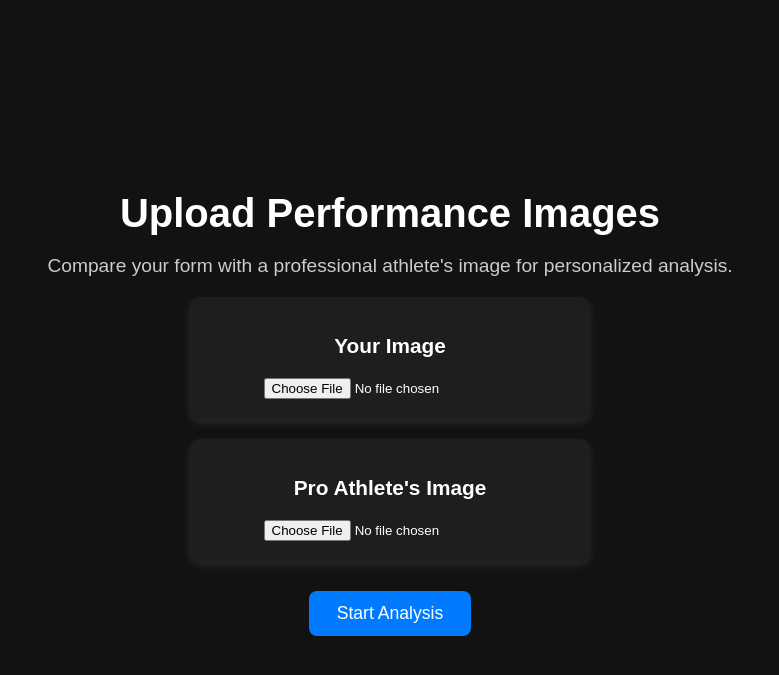
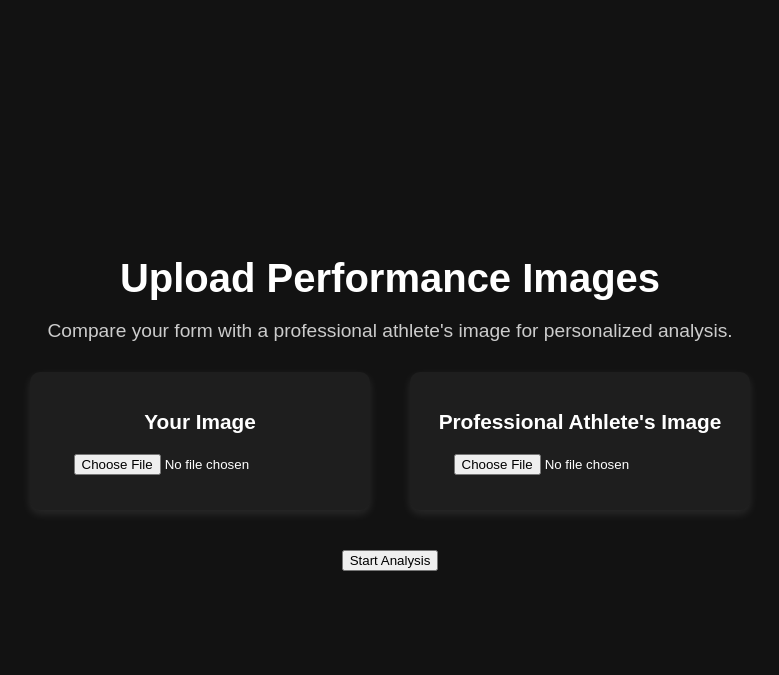
Before and after one commit to MoveMatch17356/MoveMatch, a Django app: page / in a window 1280 px wide. Shown: the top 675 px of the page, without its empty margins (250-1029 px from the left). Run offline with Django 5.2, Linux system fonts and the light colour scheme.

Commit message:
Updated css for a horizontal image uploading where users can upload the image, stores the image information the backend and can pass it on

```diff
--- a/fitApp/static/css/homescreen.css
+++ b/fitApp/static/css/homescreen.css
@@ -13,7 +13,7 @@ body {
   .container {
     text-align: center;
     padding: 20px;
-    max-width: 800px;
+    max-width: 900px;
     width: 100%;
   }
 
@@ -25,24 +25,24 @@ body {
 
   .subtitle {
     font-size: 1.2rem;
-    margin-bottom: 20px;
+    margin-bottom: 30px;
     color: #cccccc;
   }
 
   .upload-section {
     display: flex;
-    justify-content: space-around;
-    margin-bottom: 30px;
-    flex-wrap: wrap;
-    gap: 20px;
+    justify-content: center;
+    align-items: flex-start;
+    gap: 40px;
+    flex-wrap: nowrap; /* prevent wrapping */
+    margin-bottom: 40px;
   }
 
   .upload-box {
     background: #1e1e1e;
     padding: 20px;
     border-radius: 10px;
-    width: 45%;
-    min-width: 250px;
+    width: 300px;
     text-align: center;
     box-shadow: 0px 4px 10px rgba(255, 255, 255, 0.1);
   }
@@ -58,17 +58,16 @@ body {
     color: white;
   }
 
-  .analyze-button {
-    background: #007bff;
-    color: white;
-    font-size: 1.1rem;
-    padding: 12px 28px;
-    border: none;
-    border-radius: 8px;
-    cursor: pointer;
-    transition: background 0.3s;
+  .preview-wrapper {
+    display: flex;
+    justify-content: center;
+    margin-top: 15px;
   }
 
-  .analyze-button:hover {
-    background: #0056b3;
+  .image-preview {
+    width: 160px;
+    height: 160px;
+    object-fit: cover;
+    border-radius: 6px;
+    border: 1px solid #444;
   }
--- a/fitApp/templates/homescreen.html
+++ b/fitApp/templates/homescreen.html
@@ -1,10 +1,10 @@
 <!DOCTYPE html>
 <html lang="en">
 <head>
-    {% load static %}
-    <meta charset="UTF-8">
-    <title>Sports Performance Analysis</title>
-    <link rel="stylesheet" href="{% static 'css/homescreen.css' %}" type="text/css">
+  {% load static %}
+  <meta charset="UTF-8">
+  <title>Sports Performance Analysis</title>
+  <link rel="stylesheet" href="{% static 'css/homescreen.css' %}" type="text/css">
 </head>
 <body>
   <div class="container">
@@ -17,16 +17,45 @@
         <div class="upload-box">
           <h2>Your Image</h2>
           <input type="file" name="user_image" id="userImage" accept="image/*" required>
+          <div class="preview-wrapper">
+            <img id="previewUser" class="image-preview" alt="User Preview" style="display: none;" />
+          </div>
         </div>
 
         <div class="upload-box">
-          <h2>Pro Athlete's Image</h2>
+          <h2>Professional Athlete's Image</h2>
           <input type="file" name="athlete_image" id="athleteImage" accept="image/*" required>
+          <div class="preview-wrapper">
+            <img id="previewAthlete" class="image-preview" alt="Athlete Preview" style="display: none;" />
+          </div>
         </div>
       </div>
 
-      <button type="submit" class="analyze-button" id="submitBtn">Start Analysis</button>
+      <button type="submit" class="analyze-button">Start Analysis</button>
     </form>
   </div>
+
+  <script>
+    const userImageInput = document.getElementById('userImage');
+    const athleteImageInput = document.getElementById('athleteImage');
+    const previewUser = document.getElementById('previewUser');
+    const previewAthlete = document.getElementById('previewAthlete');
+
+    userImageInput.addEventListener('change', (e) => {
+      const file = e.target.files[0];
+      if (file) {
+        previewUser.src = URL.createObjectURL(file);
+        previewUser.style.display = 'inline-block';
+      }
+    });
+
+    athleteImageInput.addEventListener('change', (e) => {
+      const file = e.target.files[0];
+      if (file) {
+        previewAthlete.src = URL.createObjectURL(file);
+        previewAthlete.style.display = 'inline-block';
+      }
+    });
+  </script>
 </body>
 </html>
```
